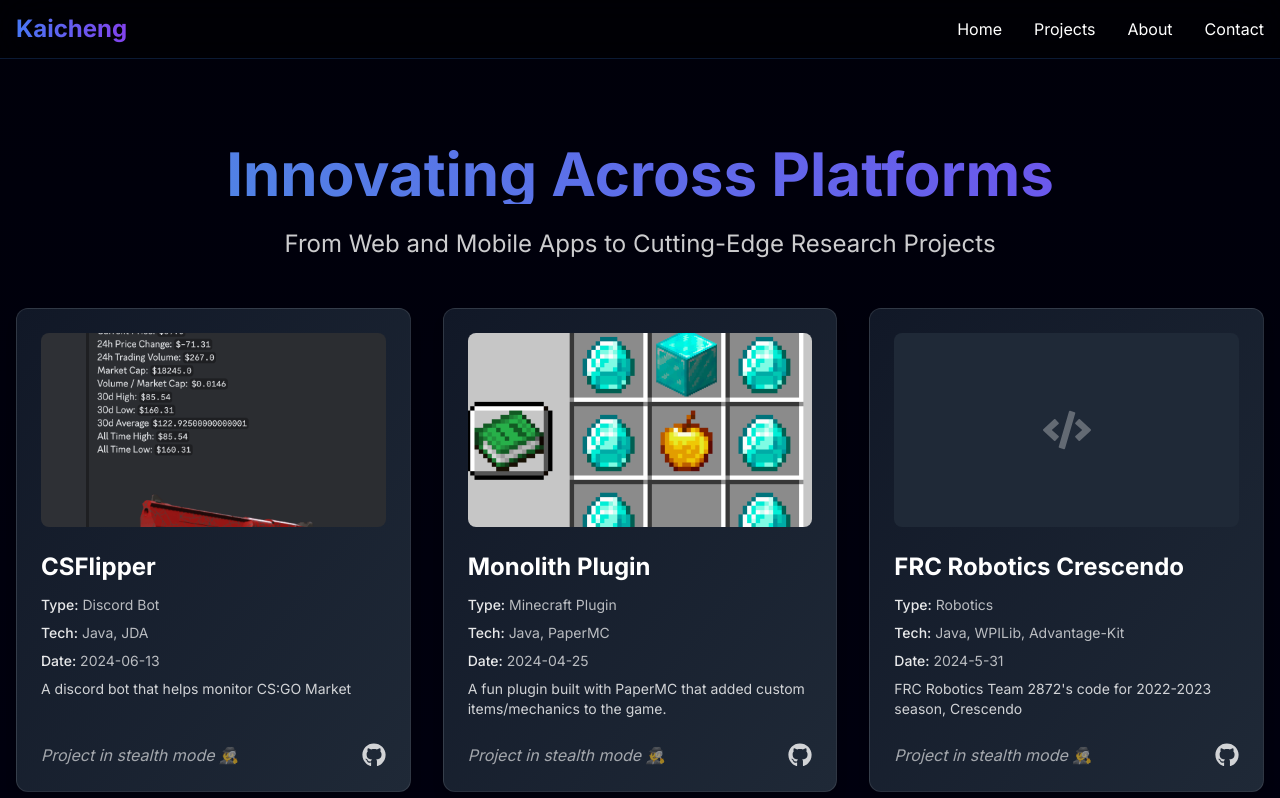
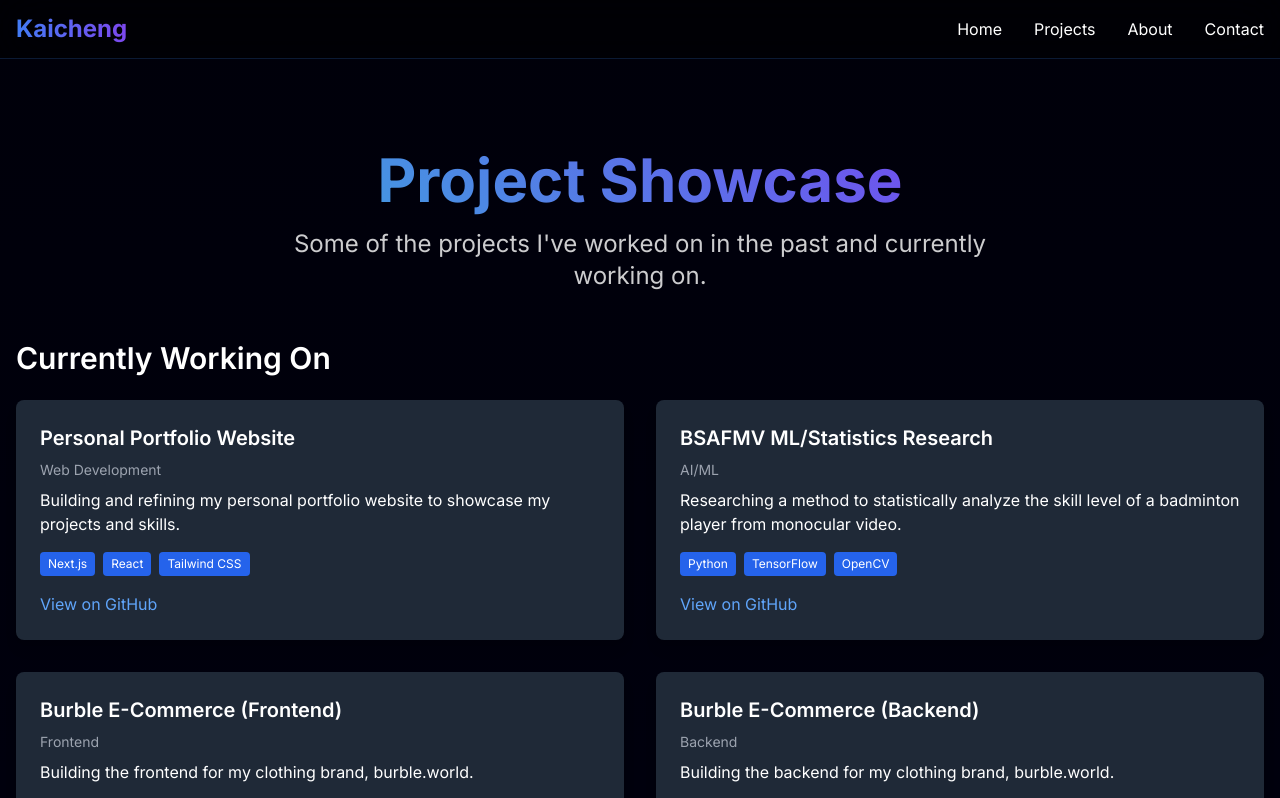
Before and after one commit to Kouyang07/portfolio, a Next.js app: page /projects in a window 1280 px wide. Shown: the top 798 px of the page. Built offline with nearby package versions, Linux system fonts and the light colour scheme.

Commit message:
Imrpoved product page

```diff
--- a/app/projects/page.js
+++ b/app/projects/page.js
@@ -1,10 +1,40 @@
 // app/projects/page.js
 import ProjectCard from '../../components/ProjectCard';
+import CurrentProjectCard from "@/components/CurrentProjects";
 
 export const metadata = {
     title: 'Project Showcase | Kaicheng',
     description: 'Explore my portfolio of all sort of projects',
 };
+
+const currentProjects = [
+    {
+        name: "Personal Portfolio Website",
+        type: "Web Development",
+        tech: ["Next.js", "React", "Tailwind CSS"],
+        description: "Building and refining my personal portfolio website to showcase my projects and skills.",
+        github: "https://github.com/Kouyang07/portfolio"
+    },
+    {
+        name: "BSAFMV ML/Statistics Research",
+        type: "AI/ML",
+        tech: ["Python", "TensorFlow", "OpenCV"],
+        description: "Researching a method to statistically analyze the skill level of a badminton player from monocular video.",
+        github: "https://github.com/Kouyang07/BSAFMVy"
+    },
+    {
+        name: "Burble E-Commerce (Frontend)",
+        type: "Frontend",
+        tech: ["Next.js", "React", "Tailwind CSS", "Stripe", "Toastify"],
+        description: "Building the frontend for my clothing brand, burble.world."
+    },
+    {
+        name: "Burble E-Commerce (Backend)",
+        type: "Backend",
+        tech: ["Java", "Spring", "MongoDB", "REST API"],
+        description: "Building the backend for my clothing brand, burble.world."
+    }
+];
 
 const projects = [
     {
@@ -93,19 +123,37 @@
     return (
         <main className="container mx-auto px-4 py-12 min-h-screen">
             <header className="text-center mb-12 mt-24">
-                <h1 className="text-4xl md:text-5xl lg:text-6xl font-bold mb-6 text-gradient animate-text">
-                    Innovating Across Platforms
+                <h1 className="text-4xl md:text-5xl lg:text-6xl font-bold mb-8 text-gradient animate-text" style={{
+                    lineHeight: '1.2',
+                    paddingBottom: '0.1em',
+                    marginBottom: '0.1em',
+                    display: 'inline-block',
+                    verticalAlign: 'bottom'
+                }}>
+                    Project Showcase
                 </h1>
                 <p className="text-xl md:text-2xl text-white/80 max-w-3xl mx-auto leading-relaxed">
-                    From Web and Mobile Apps to Cutting-Edge Research Projects
+                    Some of the projects I've worked on in the past and currently working on.
                 </p>
+            </header>
 
-            </header>
-            <div className="grid grid-cols-1 md:grid-cols-2 lg:grid-cols-3 gap-8">
-                {projects.map((project, index) => (
-                    <ProjectCard key={index} project={project} />
-                ))}
-            </div>
+            <section className="mb-16">
+                <h2 className="text-3xl font-semibold mb-6 text-white">Currently Working On</h2>
+                <div className="grid grid-cols-1 md:grid-cols-2 gap-8">
+                    {currentProjects.map((project, index) => (
+                        <CurrentProjectCard key={index} project={project}/>
+                    ))}
+                </div>
+            </section>
+
+            <section>
+                <h2 className="text-3xl font-semibold mb-6 text-white">Completed Projects</h2>
+                <div className="grid grid-cols-1 md:grid-cols-2 lg:grid-cols-3 gap-8">
+                    {projects.map((project, index) => (
+                        <ProjectCard key={index} project={project} />
+                    ))}
+                </div>
+            </section>
         </main>
     );
 }
--- /dev/null
+++ b/components/CurrentProjects.jsx
@@ -0,0 +1,29 @@
+// components/CurrentProjectCard.js
+import Link from 'next/link';
+
+export default function CurrentProjectCard({ project }) {
+    return (
+        <div className="bg-gray-800 rounded-lg p-6 shadow-lg">
+            <h3 className="text-xl font-semibold mb-2">{project.name}</h3>
+            <p className="text-sm text-gray-400 mb-2">{project.type}</p>
+            <p className="mb-4">{project.description}</p>
+            <div className="flex flex-wrap gap-2 mb-4">
+                {project.tech.map((tech, techIndex) => (
+                    <span key={techIndex} className="bg-blue-600 text-white text-xs px-2 py-1 rounded">
+                        {tech}
+                    </span>
+                ))}
+            </div>
+            {project.github ? (
+                <Link href={project.github} target="_blank" rel="noopener noreferrer"
+                      className="text-blue-400 hover:text-blue-300 transition-colors">
+                    View on GitHub
+                </Link>
+            ) : (
+                <p className="text-white/60 italic text-sm">
+                    Oops! This project is playing hide and seek with its GitHub link. 🙈
+                </p>
+            )}
+        </div>
+    );
+}
```
